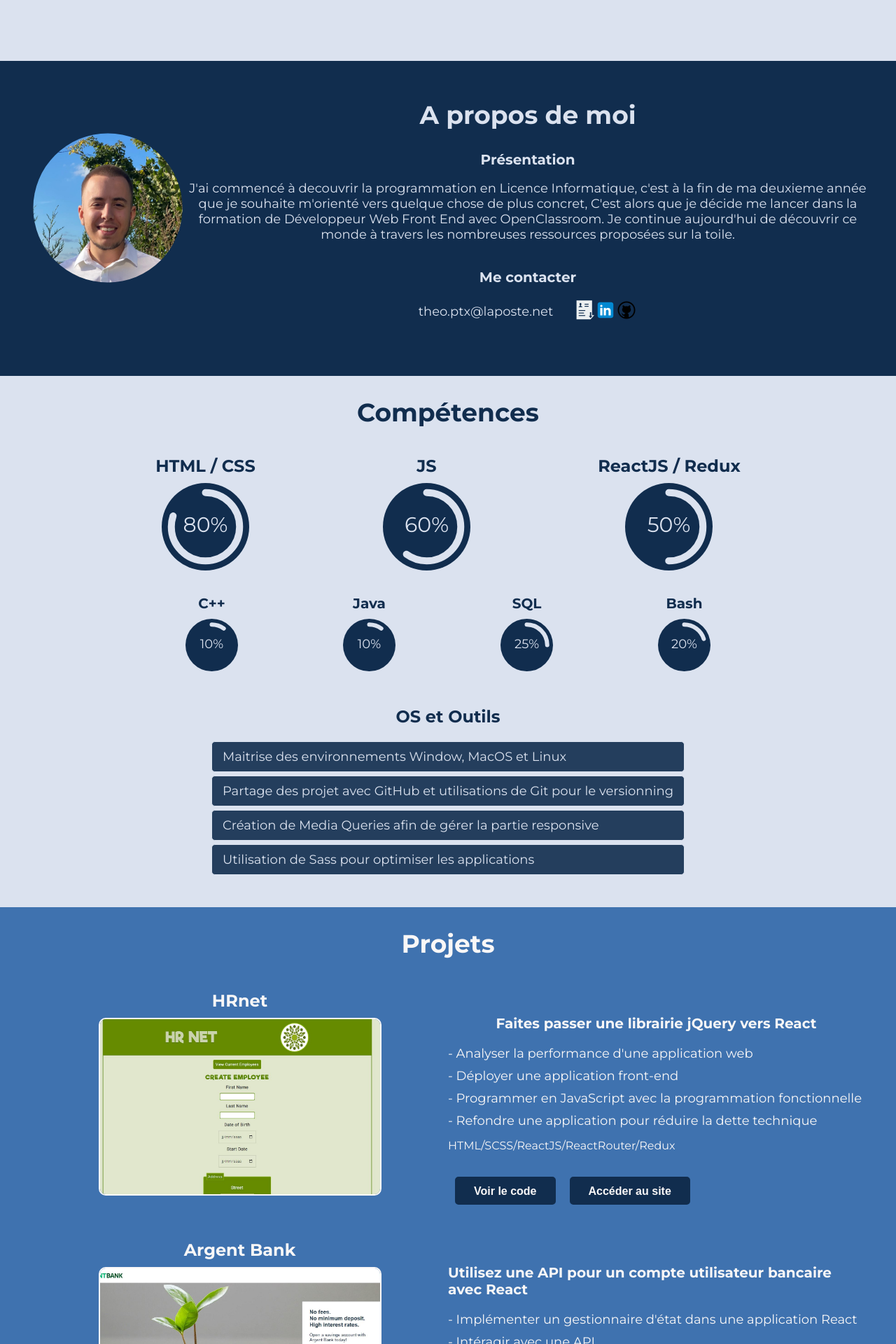
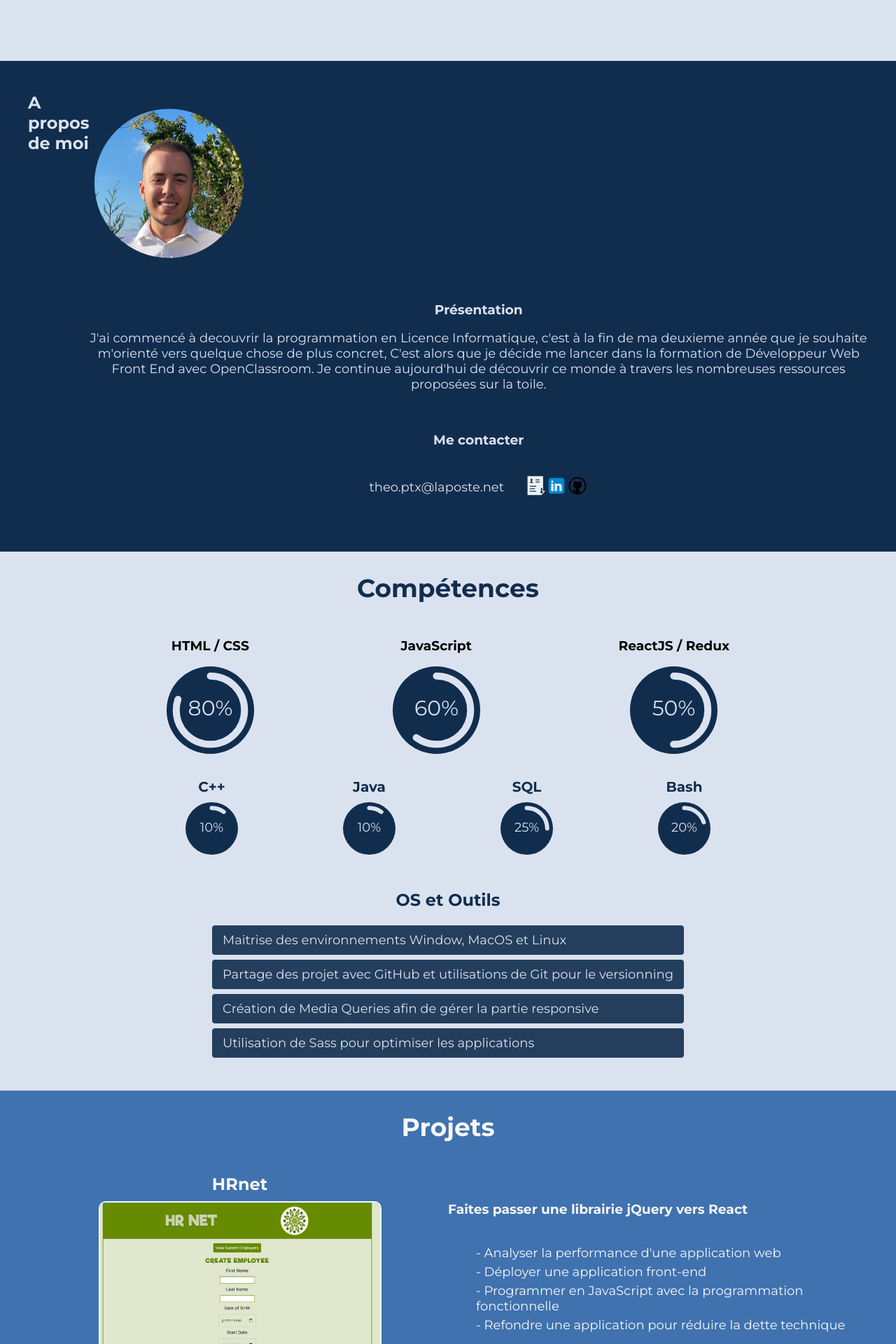
Before and after one commit to PuteauxTheo/portfolioPuteauxTheo, a React (Create React App) app: page / in a window 1280 px wide. Shown: the part 460-2380 px from the top of the page at 70% size. Built offline with nearby package versions, Linux system fonts and the light colour scheme.

Commit message:
modification for title tag

```diff
--- a/src/components/About.jsx
+++ b/src/components/About.jsx
@@ -6,23 +6,23 @@ export default function About() {
     return (
         <div id="about" className="container">
             <div className="aboutme content">
+                <h2 className="title">A propos de moi </h2>
+                <div className='aboutme-information'>
                     <div className='profil-pic'>
                         <span className='img'>
                             <img src={me} alt="" />
                         </span>
-
                     </div>
                     <div className='description'>
-                    <h2 className="title">A propos de moi </h2>
                         <div className='presentation'>
-                        <h4>Présentation</h4>
+                            <h3>Présentation</h3>
                             <p>J'ai commencé à decouvrir la programmation en Licence Informatique, c'est à la fin de ma deuxieme année que je souhaite m'orienté vers quelque chose de plus concret,
                                 C'est alors que je décide me lancer dans la formation de Développeur Web Front End avec OpenClassroom.
                                 Je continue aujourd'hui de découvrir ce monde à travers les nombreuses ressources proposées sur la toile.
                             </p>
                         </div>
                         <div className='contact-me'>
-                        <h4>Me contacter</h4>
+                            <h3>Me contacter</h3>
                             <div className='contact-me-data'>
                                 <p>theo.ptx@laposte.net</p>
                                 <div className='logo'>
@@ -42,5 +42,6 @@ export default function About() {
                     </div>
                 </div>
             </div>
+        </div>
     )
 }
--- a/src/components/DisplayProjects.jsx
+++ b/src/components/DisplayProjects.jsx
@@ -26,7 +26,8 @@ export default function DisplayProject() {
                                 </div>
                             </div>
                             <span className="project-description">
-                                <h4>{project.mission}</h4>
+                                <h3>{project.mission}</h3>
+                                <ul>
                                     {
                                         project.info.map((info, index) => {
                                             return (
@@ -34,6 +35,8 @@ export default function DisplayProject() {
                                             )
                                         })
                                     }
+                                </ul>
+
                                 <div className='language'>
                                     {joinText(project.language)}
                                 </div>
--- a/src/components/Skills.jsx
+++ b/src/components/Skills.jsx
@@ -2,7 +2,7 @@ import CirclePercent from "./CirclePercent";
 import { nanoid } from 'nanoid';
 export default function Skills() {
 
-    const mainLanguage = [{ langage: 'HTML / CSS', percent: 80 }, { langage: 'JS', percent: 60 }, { langage: 'ReactJS / Redux', percent: 50 }];
+    const mainLanguage = [{ langage: 'HTML / CSS', percent: 80 }, { langage: 'JavaScript', percent: 60 }, { langage: 'ReactJS / Redux', percent: 50 }];
     const otherLanguage = [{ langage: 'C++', percent: 10 }, { langage: 'Java', percent: 10 }, { langage: 'SQL', percent: 25 }, { langage: 'Bash', percent: 20 }];
 
     return (
@@ -13,7 +13,7 @@ export default function Skills() {
                     {
                         mainLanguage.map((el, index) => {
                             return (<div className="circle-percent" key={`${nanoid}+${index}`}>
-                                <h4>{el.langage}</h4>
+                                <h3>{el.langage}</h3>
                                 <CirclePercent value={el.percent} size={150} />
                             </div>
                             )
```
Lines whose indentation alone changed are shown as unchanged.
